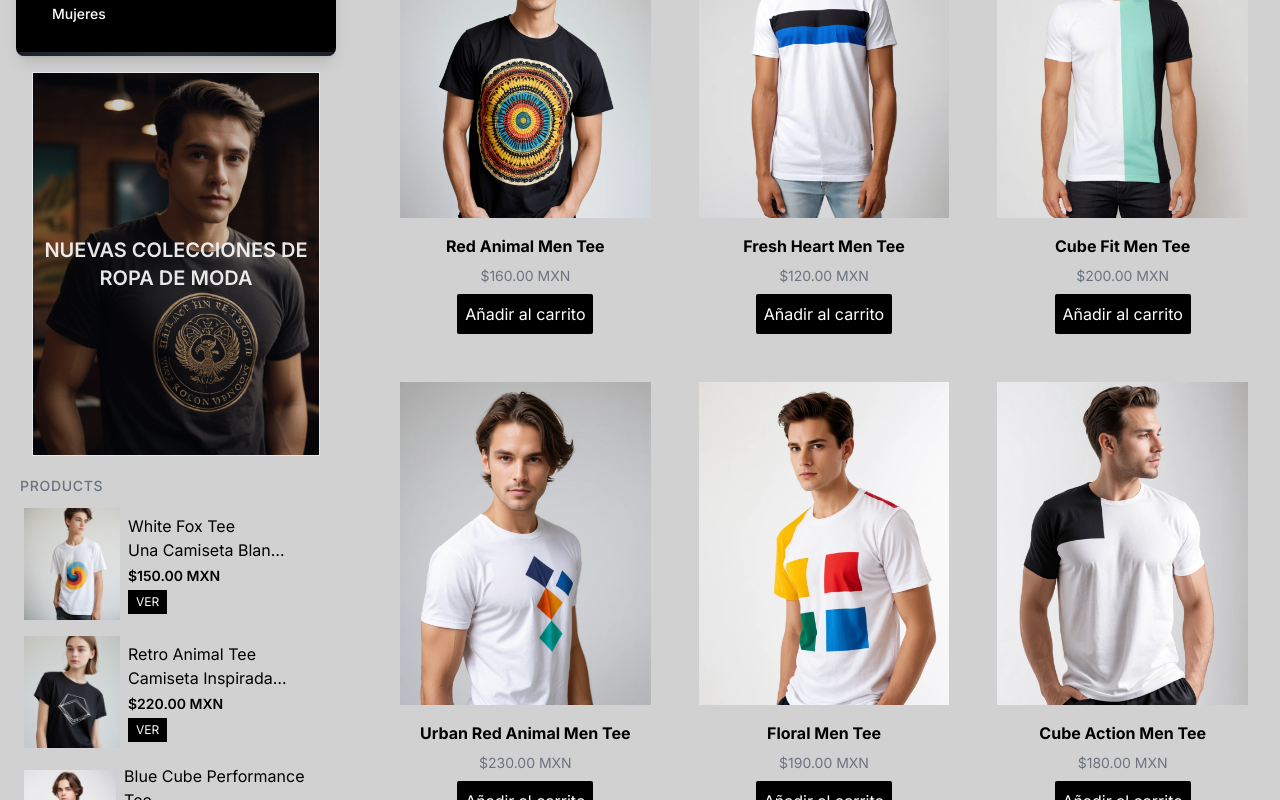
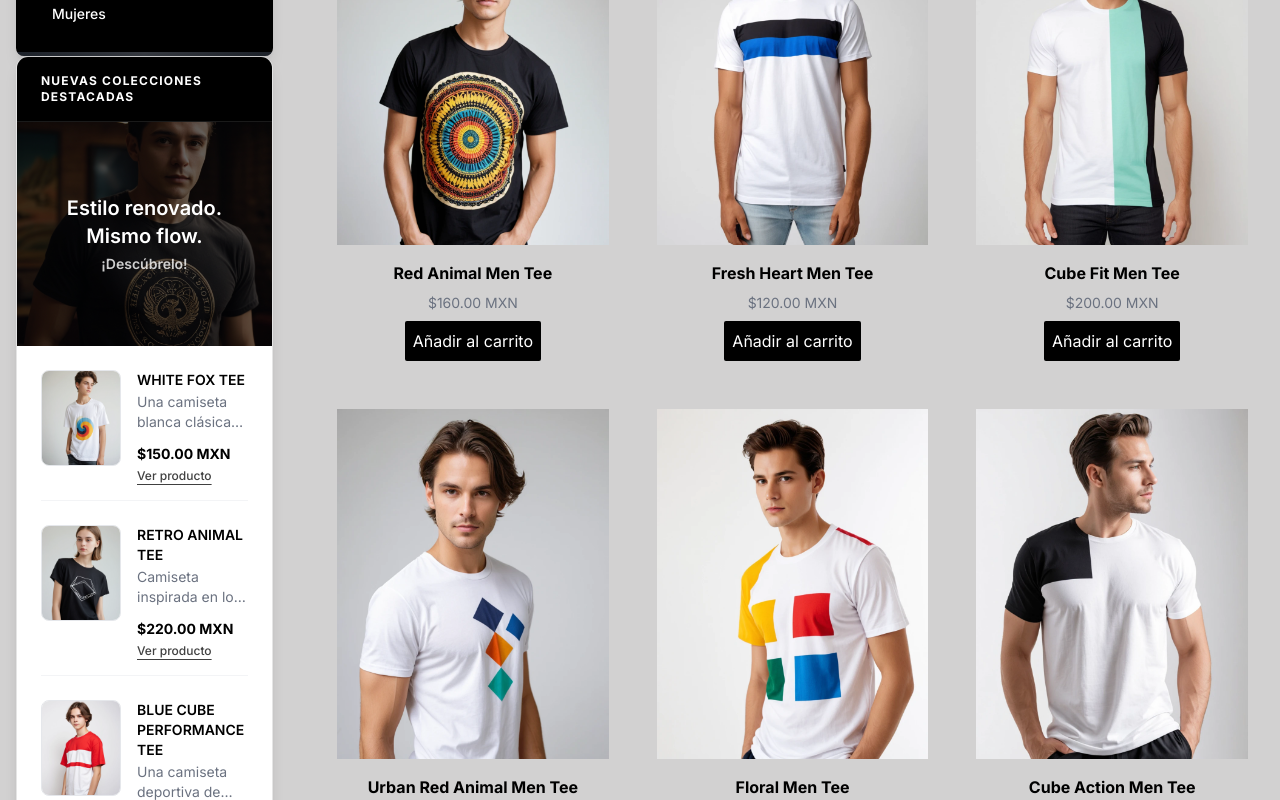
Before and after one commit to sebasdex/ropavejero-next, a Next.js app: page /categories/men in a window 1280 px wide. Shown: the part 560-1360 px from the top of the page. Built offline with nearby package versions, Linux system fonts and the light colour scheme.

Commit message:
feat: Enhance NewCollections component with improved layout, product details, and navigation links

```diff
--- a/src/components/categories/NewCollections.tsx
+++ b/src/components/categories/NewCollections.tsx
@@ -1,50 +1,70 @@
 import React from "react";
 import { dbShirts } from "@/db/db";
 import Image from "next/image";
+import Link from "next/link";
 
 function NewCollections() {
   return (
-    <>
-      <article className="w-80 flex-2 lg:flex-1 rounded-lg p-4 flex flex-col gap-4">
-        <div className="relative flex items-center justify-center w-72 h-96 bg-menGrid bg-cover bg-bottom border before:block before:absolute before:-inset-0 before:bg-black before:opacity-20">
-          <p className="relative opacity-90 text-center text-white uppercase text-xl font-semibold">
-            Nuevas colecciones de ropa de moda
+    <div className="bg-white border border-neutral-200 rounded-xl overflow-hidden shadow-lg">
+      {/* Encabezado*/}
+      <div className="bg-black text-white px-6 py-4 uppercase font-bold text-xs tracking-widest border-b border-white/10">
+        Nuevas colecciones destacadas
+      </div>
+
+      {/* Banner */}
+      <div className="relative w-full h-56 bg-menGrid bg-cover bg-center">
+        <div className="absolute inset-0 bg-black/60 flex items-center justify-center text-center px-6">
+          <p className="text-white text-lg sm:text-xl font-semibold leading-snug">
+            Estilo renovado.<br />
+            Mismo flow. <span className="opacity-80 text-sm block mt-1">¡Descúbrelo!</span>
           </p>
         </div>
-      </article>
-      <article>
-        <p className="uppercase font-medium p-1 tracking-wider text-gray-500 text-sm">
-          Products
-        </p>
-        <div className="flex flex-col">
-          {dbShirts.slice(0, 3).map((shirt) => (
-            <div key={shirt.id} className=" flex gap-2 items-center p-2 ">
+      </div>
+
+      {/* Lista de productos */}
+      <div className="p-6 space-y-6">
+        {dbShirts.slice(0, 3).map((shirt) => (
+          <div
+            key={shirt.id}
+            className="flex gap-4 items-start border-b last:border-b-0 border-gray-100 pb-4"
+          >
+            <div className="w-20 h-24 flex-shrink-0 overflow-hidden rounded-lg border border-gray-200">
               <Image
-                width={100}
-                height={100}
+                width={80}
+                height={96}
                 src={shirt.image}
                 alt={shirt.name}
-                className="w-24 h-28 object-cover object-bottom"
+                className="w-full h-full object-cover object-bottom"
               />
-              <div className="flex flex-col gap-1 text-base">
-                <span>
-                  <p>{shirt.name}</p>
-                  <p className="truncate w-40 capitalize">
-                    {shirt.description}
-                  </p>
+            </div>
+
+            <div className="flex flex-col justify-between text-sm w-full">
+              <div>
+                <p className="font-semibold uppercase text-black">
+                  {shirt.name}
+                </p>
+                <p className="text-gray-500 mt-0.5 line-clamp-2">
+                  {shirt.description}
+                </p>
+              </div>
+
+              {/* Precio y link */}
+              <div className="mt-3 flex flex-col items-start gap-1">
+                <span className="text-black font-bold text-sm">
+                  ${shirt.price.toFixed(2)} MXN
                 </span>
-                <p className="font-semibold text-sm">
-                  ${shirt.price.toFixed(2)} MXN
-                </p>
-                <button className="bg-black text-white text-xs w-fit px-2 py-1 hover:bg-gray-500 uppercase">
-                  Ver
-                </button>
+                <Link
+                  href={`/collection/${shirt.id}`}
+                  className="text-xs font-medium underline underline-offset-4 text-neutral-700 hover:text-black transition"
+                >
+                  Ver producto
+                </Link>
               </div>
             </div>
-          ))}
-        </div>
-      </article>
-    </>
+          </div>
+        ))}
+      </div>
+    </div>
   );
 }
 
```
